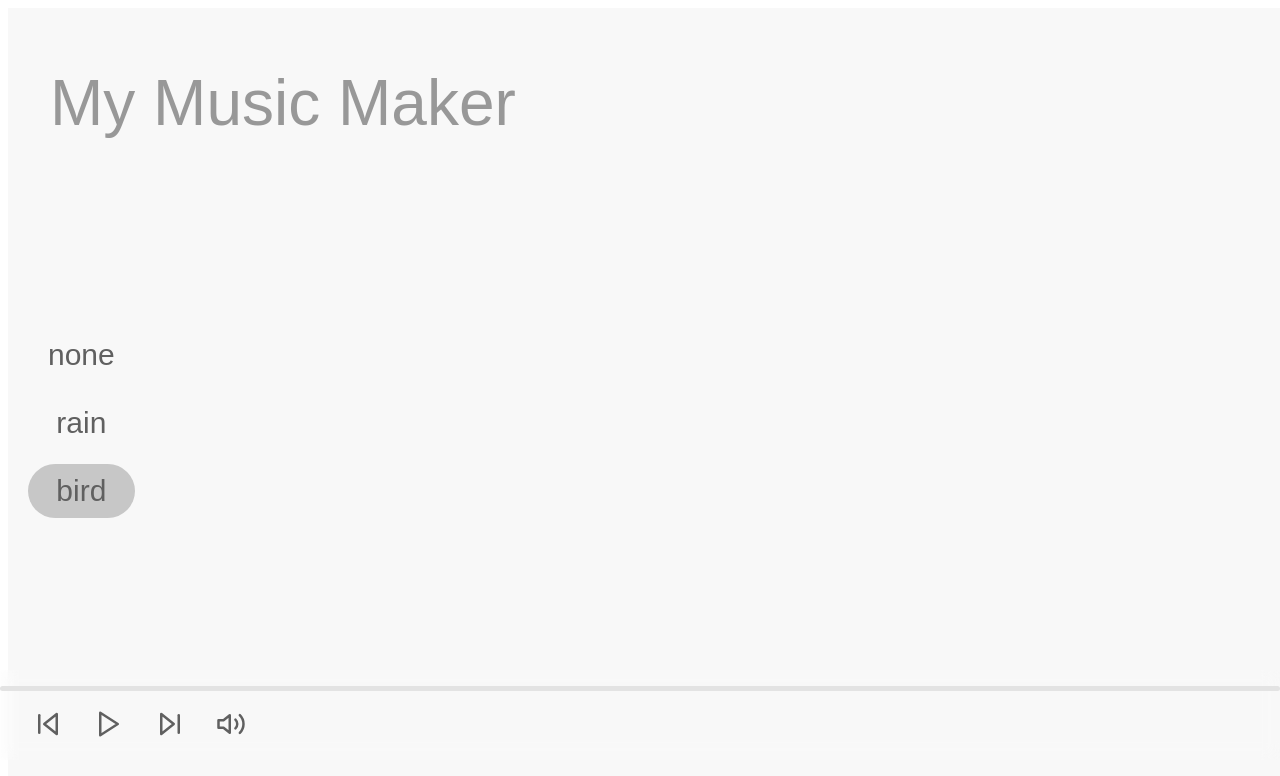
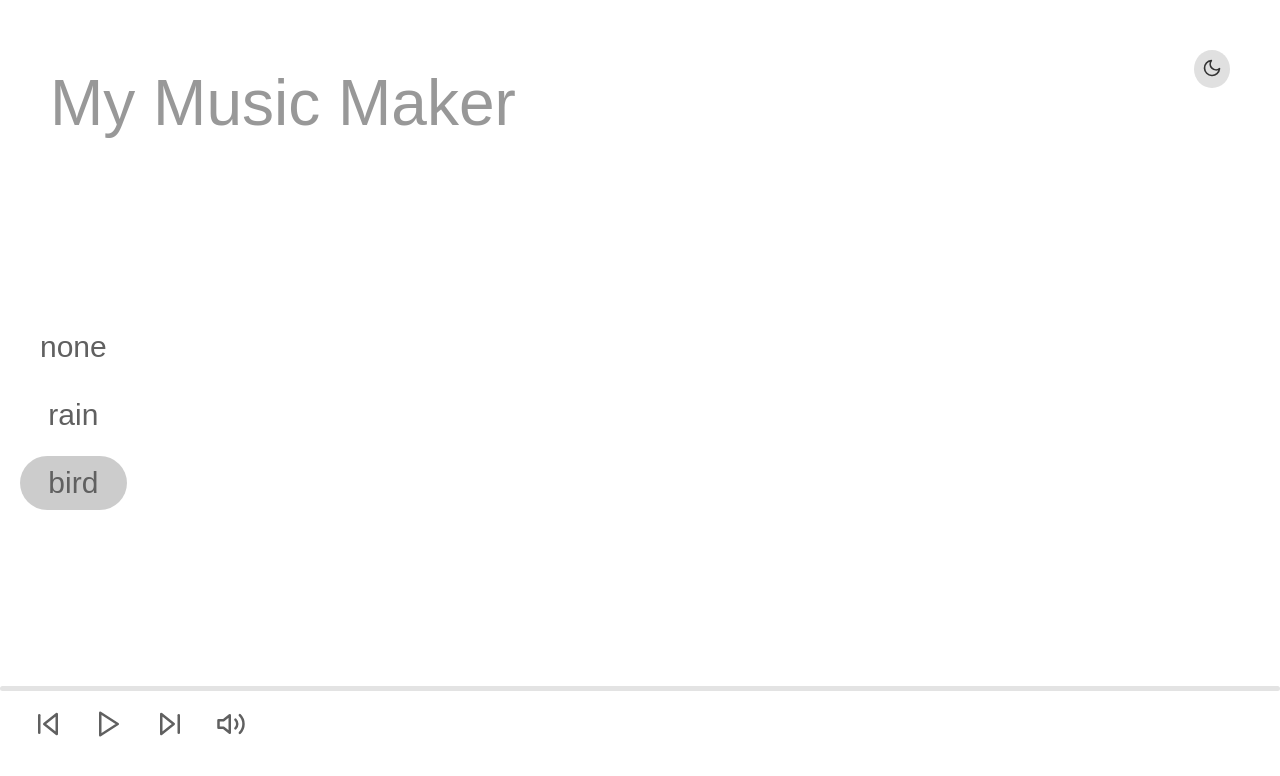
Before and after one commit to BaeSeong-min/HCI_project, a React (Vite) app: page /BirdPage in a window 1280 px wide. Shown: the top 776 px of the page. Built offline with nearby package versions, Linux system fonts and the light colour scheme; a web font is replaced by a local one.

Commit message:
Theme switcher

```diff
--- a/src/App.css
+++ b/src/App.css
@@ -8,6 +8,7 @@
 
 body {
   font-family: "HelveticaNeueRoman", sans-serif;
+  margin: 0;
 }
 
 /* 전체 페이지 레이아웃 */
@@ -15,7 +16,6 @@ body {
   width: 100vw;
   height: 100vh;
   display: flex;
-  background: #f8f8f8;
 }
 
 /* 제목 텍스트 */
--- a/src/App.jsx
+++ b/src/App.jsx
@@ -2,15 +2,19 @@ import { Routes, Route } from 'react-router-dom'
 import MainPage from './pages/MainPage';
 import RainPage from './pages/RainPage';
 import BirdPage from './pages/BirdPage';
+import ThemeSwitcher from "./components/ThemeSwitcher";
 
 function App() {
   return (
-    <Routes>
-      <Route path='/' element={<MainPage />} />
-      <Route path='/RainPage' element={<RainPage />} />
-      <Route path='/BirdPage' element={<BirdPage />} />
-    </Routes>
-  )
+    <div className="container">
+      <ThemeSwitcher />
+      <Routes>
+        <Route path="/" element={<MainPage />} />
+        <Route path="/RainPage" element={<RainPage />} />
+        <Route path="/BirdPage" element={<BirdPage />} />
+      </Routes>
+    </div>
+  );
 }
 
 export default App
--- /dev/null
+++ b/src/components/ThemeSwitcher.css
@@ -0,0 +1,95 @@
+
+body.dark {
+    background-color: #121212;
+    color: #e0e0e0;
+    transition: background-color 0.3s ease, color 0.3s ease;
+    min-height: 100vh;
+}
+
+
+body, body.light {
+    background-color: #ffffff;
+    color: #333333;
+    transition: background-color 0.3s ease, color 0.3s ease;
+    min-height: 100vh;
+}
+
+body.dark .container {
+    background: #121212;
+    color: #e0e0e0;
+}
+
+body.dark .title {
+    color: #b0b0b0;
+}
+
+
+body.dark .sound-btn {
+    color: #a0a0a0;
+}
+
+
+body.dark .sound-btn:hover,
+body.dark .sound-btn.active {
+    background: #ffffff33;
+}
+
+body.dark .player-container {
+    background-color: #1f1f1f;
+}
+
+
+body.dark .player-btn {
+    color: #e0e0e0;
+}
+
+body.dark .player-btn:hover {
+    opacity: 0.7;
+}
+
+
+body.dark .progress-container {
+    background: #333333;
+}
+
+body.dark .progress-bar {
+    background: #777777;
+}
+
+
+body.dark .volume-panel {
+    background: rgba(31, 31, 31, 0.7);
+    color: #c0c0c0;
+}
+
+body.dark .volume-line span {
+    color: #989898;
+}
+
+
+.theme-button {
+    position: absolute;
+    top: 50px;
+    right: 50px;
+    padding: 8px;
+    border: none;
+    border-radius: 50%;
+    cursor: pointer;
+    line-height: 1;
+    z-index: 1000;
+    transition: background-color 0.2s, color 0.2s, transform 0.1s;
+}
+
+body.light .theme-button {
+    background-color: #e0e0e0;
+    color: #333333;
+}
+
+body.dark .theme-button {
+    background-color: #333333;
+    color: #e0e0e0;
+}
+
+.theme-button:hover {
+    opacity: 0.8;
+}
--- /dev/null
+++ b/src/components/ThemeSwitcher.jsx
@@ -0,0 +1,33 @@
+import React, { useState, useEffect } from "react";
+import "./ThemeSwitcher.css";
+import { FiSun, FiMoon } from "react-icons/fi";
+
+const ThemeSwitcher = () => {
+  const [theme, setTheme] = useState(() => {
+    const savedTheme = localStorage.getItem("theme");
+    return savedTheme || "light";
+  });
+
+  useEffect(() => {
+    document.body.className = theme;
+    localStorage.setItem("theme", theme);
+  }, [theme]);
+
+  const toggleTheme = () => {
+    setTheme((currentTheme) => (currentTheme === "light" ? "dark" : "light"));
+  };
+
+  const isLight = theme === "light";
+
+  return (
+    <button
+      className="theme-button"
+      onClick={toggleTheme}
+      aria-label={`Change ${isLight ? "dark" : "light"} theme`}
+    >
+      {isLight ? <FiMoon size={20} /> : <FiSun size={20} />}
+    </button>
+  );
+};
+
+export default ThemeSwitcher;
```
